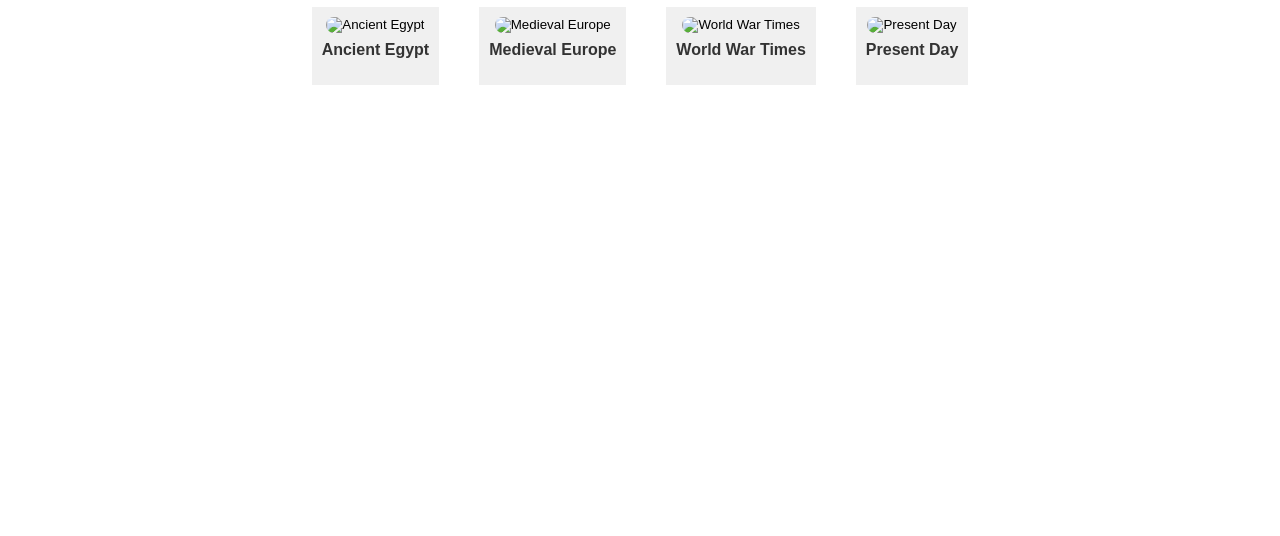
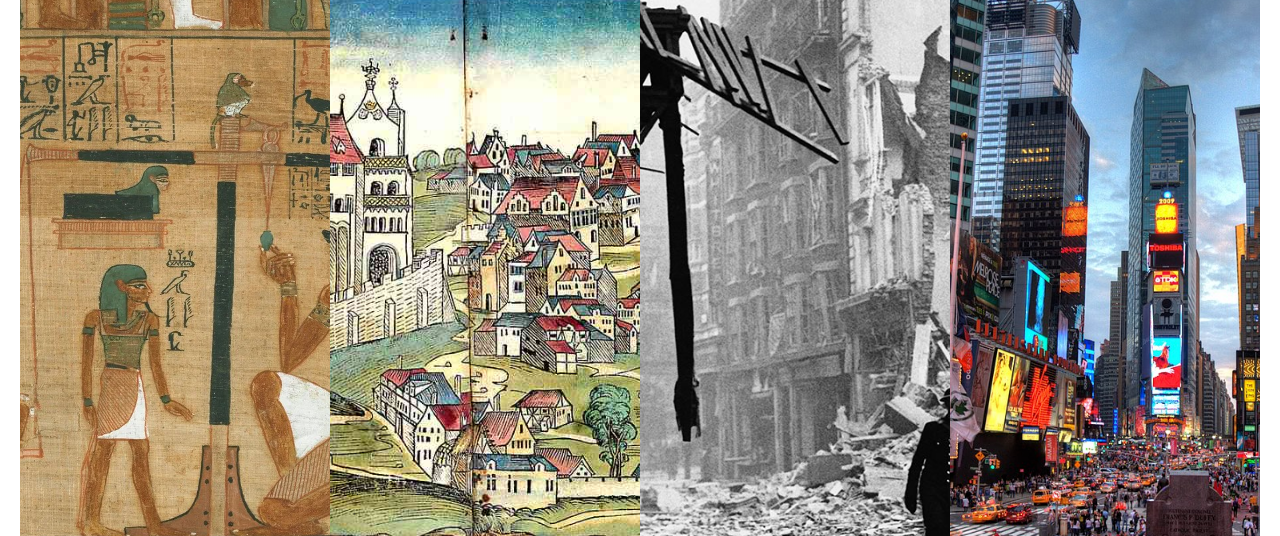
Before and after one commit to ramyadnan/SpeedyHackers, a website: page era-select.html in a window 1280 px wide. Shown: the part 101-637 px from the top of the page. Drawn offline with Linux system fonts and the light colour scheme.

Commit message:
improved eras menu

```diff
--- a/era-select.html
+++ b/era-select.html
@@ -6,37 +6,28 @@
     <title>Time Survival</title>
     <link rel="stylesheet" href="style.css">
 </head>
-
 <body>
 
     <div class="container">
-        <h1>Where would you like to travel to?</h1>
-        <form id="eraForm" action="health-input-form.html" method="GET">
-
-            <!-- Choose Era with Image Buttons -->
-            <div class="era-buttons">
-                <button type="submit" name="era" value="egypt" class="era-button">
-                    <img src="images/ancient-egypt.jpg" alt="Ancient Egypt" class="era-image">
-                    <p>Ancient Egypt</p>
-                </button>
-
-                <button type="submit" name="era" value="medieval" class="era-button">
-                    <img src="images/medieval-europe.jpg" alt="Medieval Europe" class="era-image">
-                    <p>Medieval Europe</p>
-                </button>
-
-                <button type="submit" name="era" value="world-war" class="era-button">
-                    <img src="images/world-war.jpg" alt="World War Times" class="era-image">
-                    <p>World War Times</p>
-                </button>
-
-                <button type="submit" name="era" value="present-day" class="era-button">
-                    <img src="images/present-day.jpg" alt="Present Day" class="era-image">
-                    <p>Present Day</p>
-                </button>
+        <h1>Which era would you like to visit?</h1>
+        <div class="era-selections">
+            <div class="era" id="egypt" data-era="egypt">
+                <div class="era-background"></div>
+                <div class="era-label">Ancient Egypt</div>
             </div>
-
-        </form>
+            <div class="era" id="medieval" data-era="medieval">
+                <div class="era-background"></div>
+                <div class="era-label">Medieval Europe</div>
+            </div>
+            <div class="era" id="world-war" data-era="world-war">
+                <div class="era-background"></div>
+                <div class="era-label">World War Times</div>
+            </div>
+            <div class="era" id="present-day" data-era="present-day">
+                <div class="era-background"></div>
+                <div class="era-label">Present Day</div>
+            </div>
+        </div>
     </div>
 
     <script src="logic.js"></script> <!-- Link to your JavaScript file for logic -->
--- a/logic.js
+++ b/logic.js
@@ -2,10 +2,24 @@ function Calculate(){
     document.write(document.getElementById("age").value)
 }
 
+//window.onload = function() {
+//    const urlParams = new URLSearchParams(window.location.search);
+//    const selectedEra = urlParams.get('era'); // This retrieves the selected era from the URL
+//    if (selectedEra) {
+//        document.getElementById('eraDisplay').innerText = `You chose: ${selectedEra}`;
+//    }
+//};
+
+
 window.onload = function() {
-    const urlParams = new URLSearchParams(window.location.search);
-    const selectedEra = urlParams.get('era'); // This retrieves the selected era from the URL
-    if (selectedEra) {
-        document.getElementById('eraDisplay').innerText = `You chose: ${selectedEra}`;
-    }
+    const eras = document.querySelectorAll('.era');
+
+    // Add click event to each era section
+    eras.forEach(era => {
+        era.addEventListener('click', function() {
+            const selectedEra = era.getAttribute('data-era');
+            // Redirect to the next page with the selected era
+            window.location.href = `health-input-form.html?era=${selectedEra}`;
+        });
+    });
 };
--- a/style.css
+++ b/style.css
@@ -6,48 +6,107 @@
     padding: 0;
 }
 
+/* General reset */
+* {
+    margin: 0;
+    padding: 0;
+    box-sizing: border-box;
+}
+
+body, html {
+    height: 100%;
+    font-family: Arial, sans-serif;
+}
+
 .container {
     text-align: center;
     padding: 20px;
 }
 
-/* Style for each era button */
-.era-buttons {
+/* Flexbox for splitting screen into 4 equal parts */
+.era-selections {
+    display: flex;
+    justify-content: space-between;
+    height: 80vh;
+    width: 100%;
+    margin-top: 20px;
+}
+
+/* Style each era section */
+.era {
+    position: relative;
+    flex: 1;
+    overflow: hidden;
+    cursor: pointer;
     display: flex;
     justify-content: center;
-    gap: 20px;
-    flex-wrap: wrap;
+    align-items: center;
+    transition: transform 0.3s ease, box-shadow 0.3s ease, filter 0.3s ease;
 }
 
-.era-button {
-    background-color: #f0f0f0;
-    border: none;
-    padding: 10px;
-    cursor: pointer;
-    text-align: center;
-    transition: transform 0.2s ease, box-shadow 0.2s ease;
+/* Hover effect */
+.era:hover {
+    transform: scaleX(1.1); /* Expands section horizontally */
+    z-index: 2; /* Bring the hovered section to the front */
+    box-shadow: 0 0 20px rgba(0, 0, 0, 0.6);
 }
 
-.era-button:hover {
-    transform: scale(1.05);
-    box-shadow: 0 4px 8px rgba(0, 0, 0, 0.2);
+.era:hover .era-background {
+    transform: scale(1.1); /* Zooms in background image */
 }
 
-.era-image {
-    width: 150px;
-    height: 150px;
-    object-fit: cover;
-    border-radius: 10px;
+/* Dim non-hovered sections */
+.era-selections:hover .era:not(:hover) {
+    filter: brightness(0.7); /* Reduce brightness for non-hovered sections */
+    z-index: 1; /* Make sure non-hovered sections stay behind */
 }
 
-.era-button p {
-    margin-top: 8px;
-    font-size: 16px;
-    font-weight: bold;
-    color: #333;
+/* Inner background div for zoom effect */
+.era-background {
+    position: absolute;
+    top: 0;
+    left: 0;
+    width: 100%;
+    height: 100%;
+    background-size: cover;
+    background-position: center;
+    background-repeat: no-repeat;
+    transition: transform 0.3s ease;
+    z-index: 0;
 }
 
-/* Optional: Add some space around the buttons */
-button {
-    margin: 0 10px;
+/* Background images for each era */
+#egypt .era-background {
+    background-image: url('images/ancient-egypt.jpg');
 }
+
+#medieval .era-background {
+    background-image: url('images/medieval-europe.jpg');
+}
+
+#world-war .era-background {
+    background-image: url('images/world-war.jpg');
+}
+
+#present-day .era-background {
+    background-image: url('images/present-day.jpg');
+}
+
+/* Style for the era label */
+.era-label {
+    position: absolute;
+    bottom: 20px;
+    width: 100%;
+    text-align: center;
+    font-size: 32px;
+    font-weight: bold;
+    color: white;
+    text-shadow: 4px 4px 5px rgba(0, 0, 0, 2);
+    z-index: 10;
+    transition: transform 0.3s ease;
+    padding: 10px 0;
+}
+
+.era:hover .era-label {
+    transform: scale(1.1); /* Slightly scale text on hover */
+}
```
Also changed, not shown: images/ancient-egypt.jpg (added), images/ancient-egypt.webp (added), images/medieval-europe.jpg (added), images/present-day.jpg (added), images/world-war.jpg (added).
